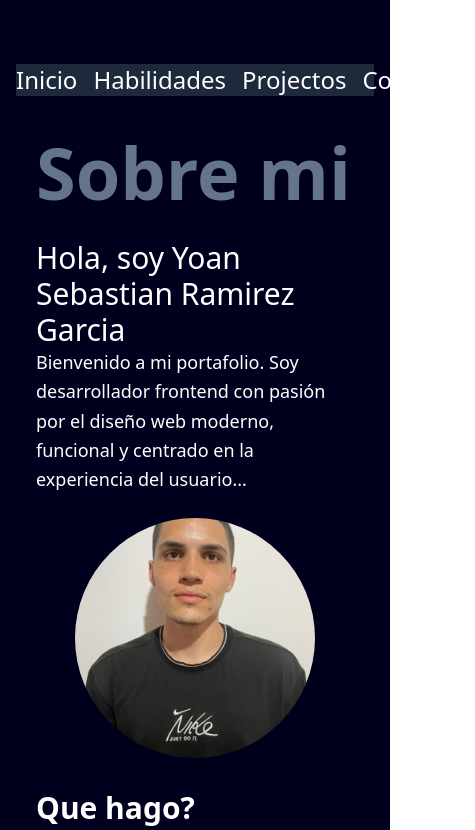
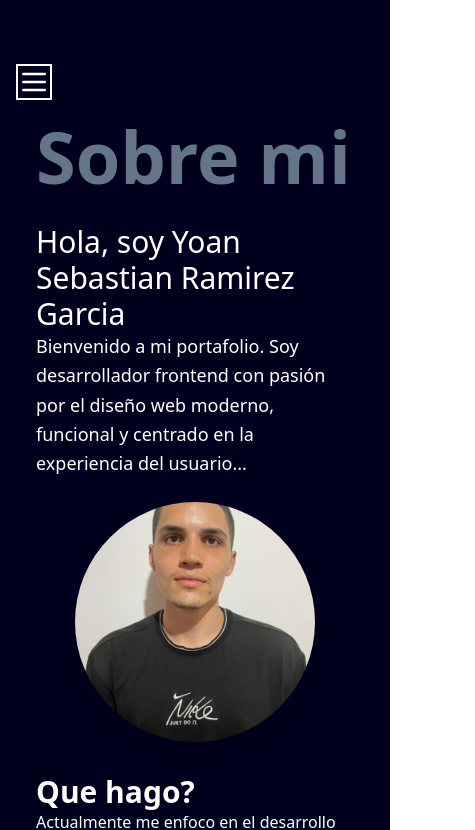
Before and after one commit to yoan2024/Portafolio, a React (Vite) app: page / in a window 390 px wide. Shown: the top 830 px of the page, 475 px wide, since content can reach past the window. Built offline with nearby package versions, Linux system fonts and the light colour scheme.

Commit message:
solcuonanado error de responsive

```diff
--- a/src/components/DynamicBackground.jsx
+++ b/src/components/DynamicBackground.jsx
@@ -26,7 +26,7 @@ const DynamicBackground = ({ children }) => {
         transition: "background 0.2s ease",
         minHeight: "100vh",
       }}
-      className="flex flex-col md:flex-row w-full"
+      className="flex flex-col md:flex-row  w-full"
     >
       {children}
     </div>
--- a/src/components/ShowNav.tsx
+++ b/src/components/ShowNav.tsx
@@ -1,9 +1,11 @@
 import { useEffect } from "react";
 import { useLocation } from "react-router-dom";
+import { Menu } from "lucide-react";
 import { useNavigate } from "react-router-dom";
 import { useState } from "react";
 const ShowNav = () => {
   const navigate = useNavigate();
+  const [show, setShow] = useState(false);
   const location = useLocation();
   const [useBg, setUseBg] = useState("");
   useEffect(() => {
@@ -25,45 +27,56 @@ const ShowNav = () => {
 
   const handleRouter = (e) => {
     if (e === "inicio") {
+      setShow(false);
       navigate("/");
     } else if (e === "habilidades") {
+      setShow(false);
       navigate("/habilidades");
     } else if (e === "projectos") {
+      setShow(false);
       navigate("/projectos");
     } else if (e === "contactos") {
+      setShow(false);
       navigate("/contacto");
     }
   };
 
   return (
-    <div className="text-white max-sm:flex mb-10 hidden w-full bg-slate-800">
-      <div className="flex flex-row gap-4">
+    <>
+      <div className="self-start mb-5 w-9 h-9" onClick={() => setShow(!show)}>
+        <Menu className="w-full h-full text-white border-2 border-solid border-white" />
+      </div>
+      {show && (
+        <div className="text-white max-sm:flex   mb-10 hidden w-full bg-slate-800">
+          <div className="flex w-full   flex-col p-5 gap-2">
             <div
-          className="text-2xl hover:bg-slate-400 cursor-pointer rounded-lg transition-colors duration-500"
+              className="text-xl hover:bg-slate-400 cursor-pointer rounded-lg transition-colors duration-500"
               onClick={() => handleRouter("inicio")}
             >
               Inicio
             </div>
             <div
-          className="text-2xl hover:bg-slate-400 cursor-pointer rounded-lg transition-colors duration-500"
+              className="text-xl hover:bg-slate-400 cursor-pointer rounded-lg transition-colors duration-500"
               onClick={() => handleRouter("habilidades")}
             >
               Habilidades
             </div>
             <div
-          className="text-2xl hover:bg-slate-400 cursor-pointer rounded-lg transition-colors duration-500"
+              className="text-xl hover:bg-slate-400 cursor-pointer rounded-lg transition-colors duration-500"
               onClick={() => handleRouter("projectos")}
             >
               Projectos
             </div>
             <div
-          className="text-2xl hover:bg-slate-400 cursor-pointer rounded-lg transition-colors duration-500"
+              className="text-xl hover:bg-slate-400 cursor-pointer rounded-lg transition-colors duration-500"
               onClick={() => handleRouter("contactos")}
             >
               Contactos
             </div>
           </div>
         </div>
+      )}
+    </>
   );
 };
 
```
Lines whose indentation alone changed are shown as unchanged.
